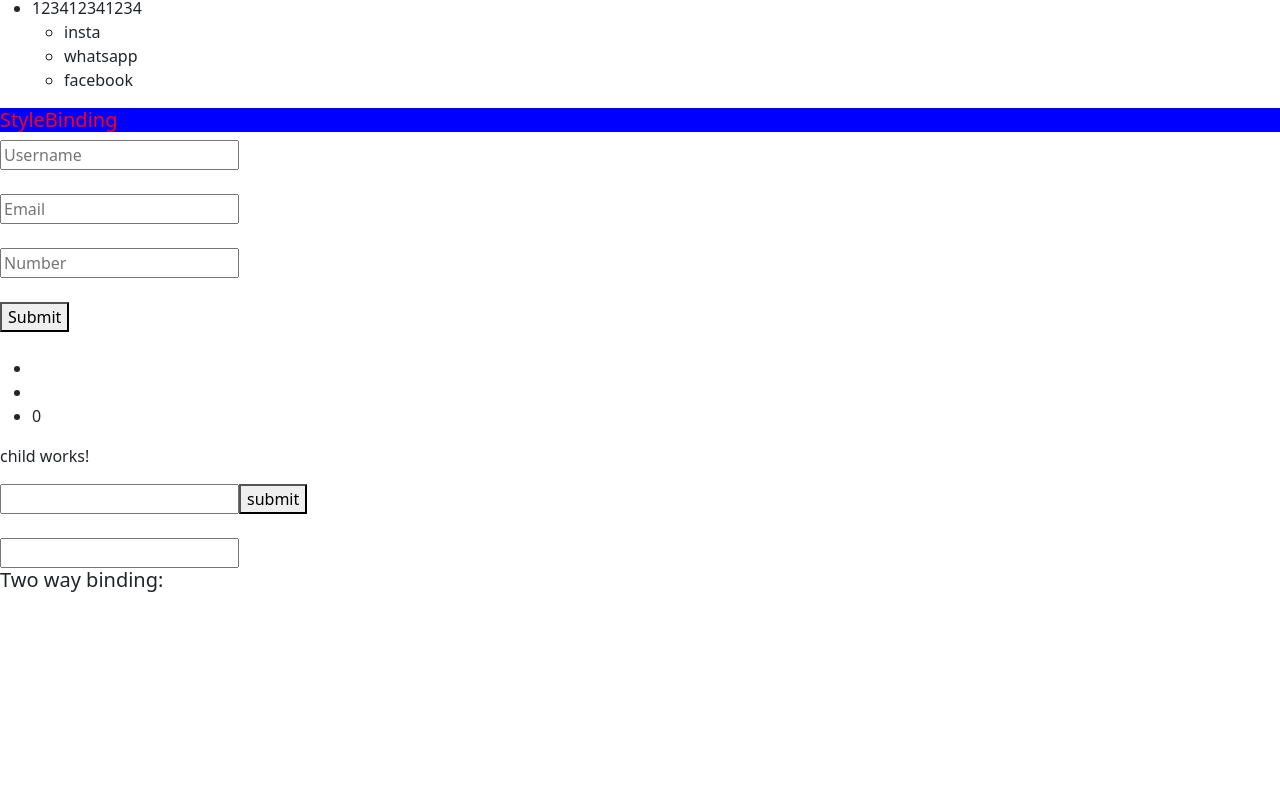
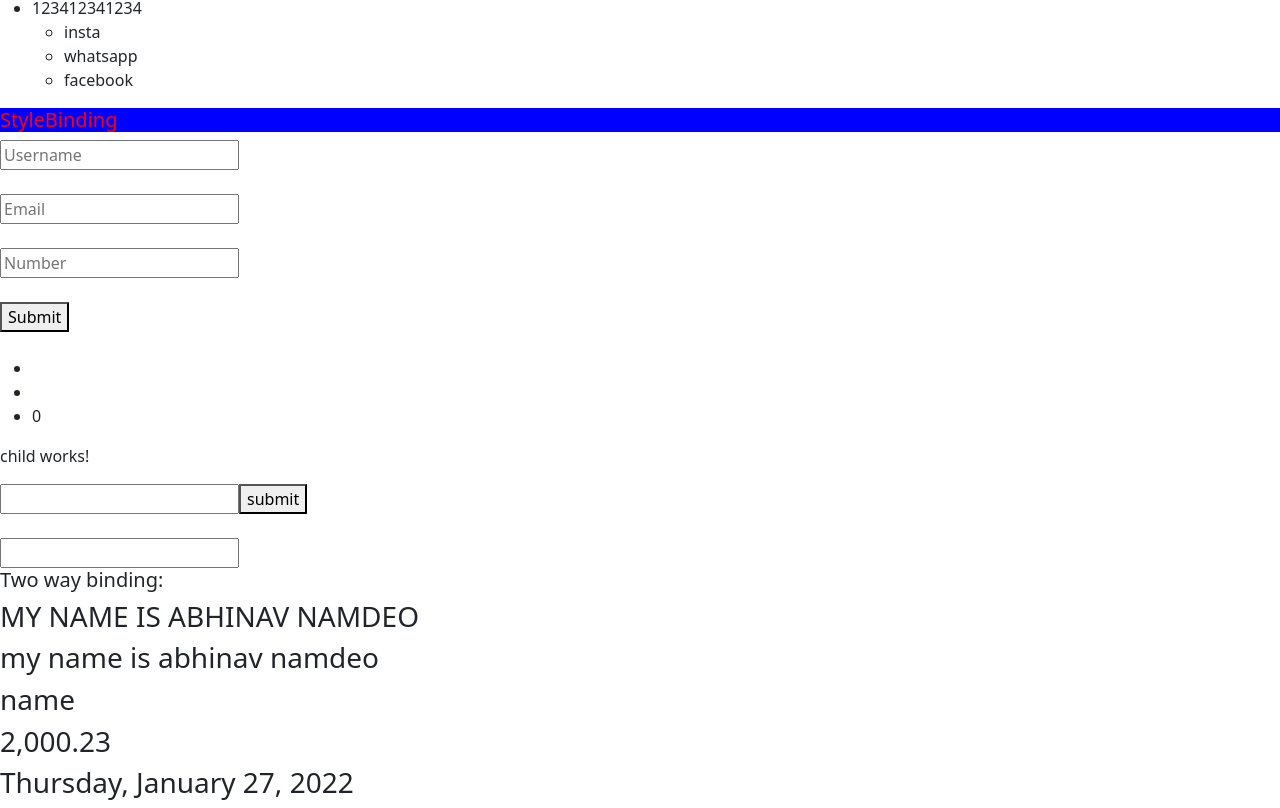
Before and after one commit to AbhinavNmdo/Angular, an Angular app: page / in a window 1280 px wide. Shown: the part 695-1503 px from the top of the page. Before the commit the page ends 1295 px from the top, so only its background shows below. Built offline with nearby package versions, Linux system fonts and the light colour scheme.

Commit message:
Learned about Pipes in angular

```diff
--- a/src/app/MyComponents/user-auth/login/login.component.html
+++ b/src/app/MyComponents/user-auth/login/login.component.html
@@ -83,3 +83,10 @@
 <!-- Two Way Binding -->
 <input type="text" [(ngModel)]="name">
 <h5>Two way binding: {{name}}</h5>
+
+<!-- Pipes -->
+<h3>{{title | uppercase}}</h3>
+<h3>{{title | lowercase}}</h3>
+<h3>{{title | slice : 3 : 8}}</h3>
+<h3>{{2000.2300 | number : '1.2'}}</h3>
+<h3>{{date | date: 'fullDate'}}</h3>
--- a/src/app/MyComponents/user-auth/login/login.component.ts
+++ b/src/app/MyComponents/user-auth/login/login.component.ts
@@ -59,4 +59,8 @@ export class LoginComponent implements OnInit {
   // Two Way Binding
   name:any;
 
+  // Pipes
+  title:string = "my name is abhinav namdeo";
+  date = Date();
+
 }
```
